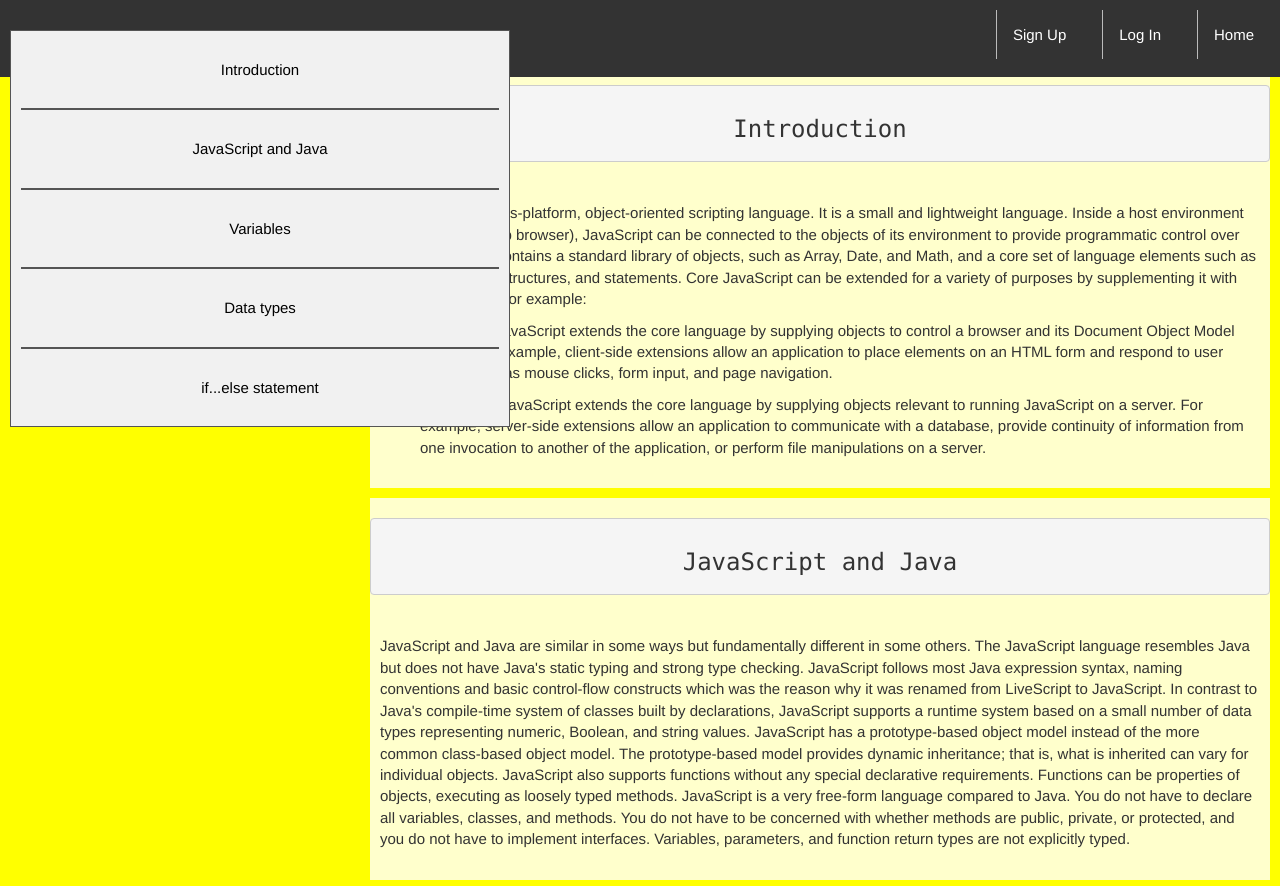
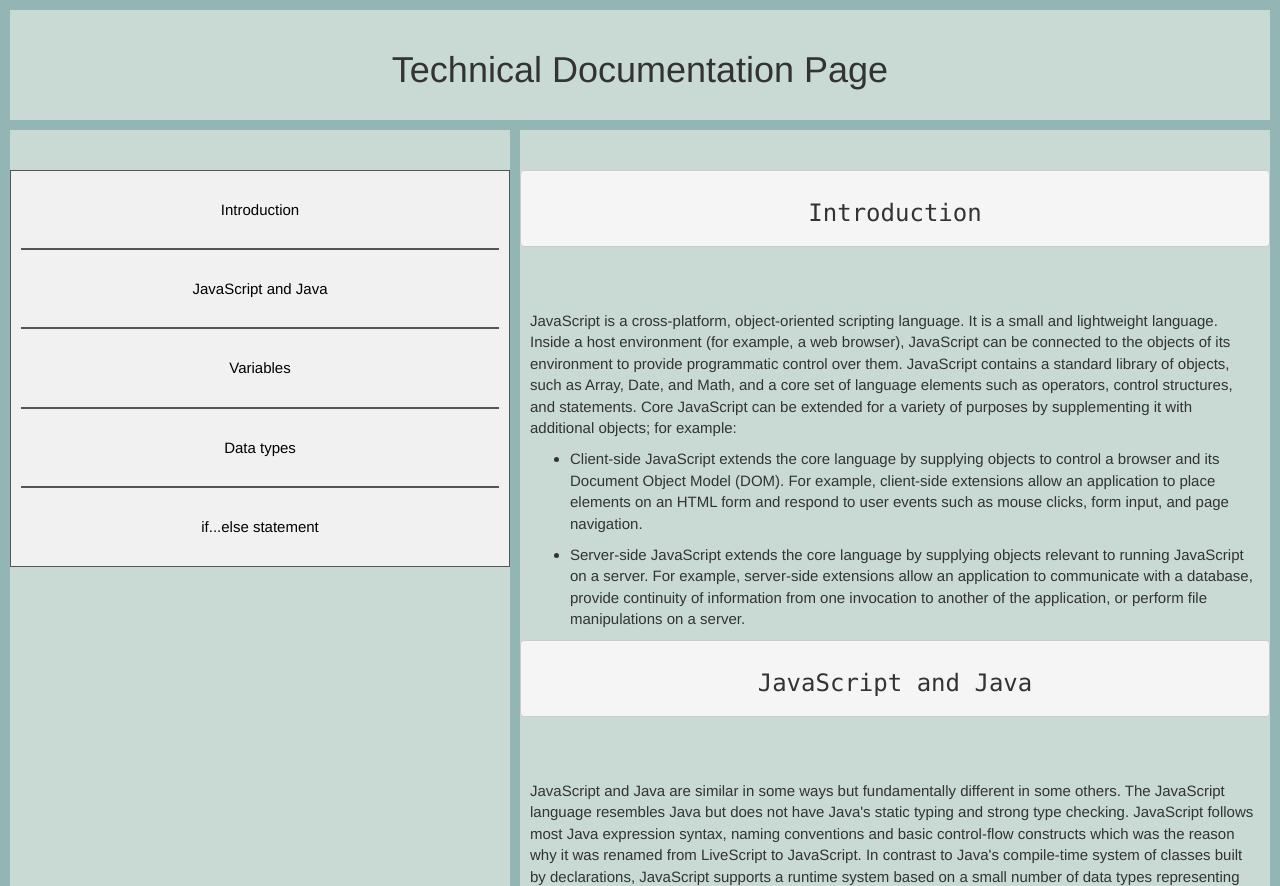
Before and after one commit to anngri-com/thechnical-document, a plain HTML site: page index.html in a window 1280 px wide. Shown: the top 886 px of the page. Drawn offline with nearby package versions, Linux system fonts and the light colour scheme.

Commit message:
grid fixed removed

```diff
--- a/css/styles.css
+++ b/css/styles.css
@@ -1,85 +1,47 @@
-.nav-top ul {
-  position: fixed;
-  width: 100%;
-  list-style-type: none;
-  margin: 0;
-  padding: 0;
-  overflow: hidden;
-  background-color: #333;
-}
-
-.nav-top li {
-  float: right;
-  border-left:1px solid #bbb;
-}
-
-.nav-top li:last-child {
-  border-left: none;
-  float: left;
-  font-size: 20px;
-}
-
-.nav-top li a {
-  display: block;
-  color: white;
-  text-align: center;
-  padding: 14px 16px;
-  text-decoration: none;
-}
-
 .grid-container {
   display: grid;
-  grid-template-columns: auto 900px;
+  grid-template-areas: 'myArea myArea myArea myArea myArea myArea'
+  'left left right right right right'
+  'bottom bottom bottom bottom bottom bottom';
   grid-gap: 10px;
+  background-color: #93b5b3;
   padding: 10px;
-  background-color: yellow;
 }
 
 .grid-container > div {
   background-color: rgba(255, 255, 255, 0.8);
   text-align: center;
   padding: 20px 0;
+  font-size: 30px;
+  background-color: #c8dad3;
+}
+
+.nav-top {
+  grid-area: myArea;
 }
 
 .nav {
-  grid-row: 1 / 6;
-  grid-column: 2 / 2;
+  grid-area: left;
+}
+
+.main {
+  grid-area: right;
+}
+
+.footer {
+  grid-area: bottom;
+}
+
+.footer p {
+  text-align: center;
 }
 
 .main-section1 {
-  grid-row: 1 / 2;
-  grid-column: 2 / 3;
-  margin-top: 55px;
+  margin-top: 20px;
 }
 
-.main-section2 {
-  grid-row: 2 / 3;
-  grid-column: 2 / 3;
-}
-
-.main-section3 {
-  grid-row: 3 / 4;
-  grid-column: 2 / 3;
-}
-
-.main-section4 {
-  grid-row: 4 / 5;
-  grid-column: 2 / 3;
-}
-
-.main-section5 {
-  grid-row: 5 / 6;
-  grid-column: 2 / 3;
-}
-
-.footer {
-  grid-row: 6 / 7;
-  grid-column: 2 / 3;
-}
-
-.nav {
+#navbar {
   list-style-type: none;
-  position: fixed;
   margin-top: 20px;
   padding: 0px;
   width: 500px;
@@ -88,7 +50,7 @@
   font-size: 20px;
 }
 
-.nav li a {
+#navbar li a {
   display: block;
   color: #000;
   padding: 8px 16px;
@@ -97,16 +59,16 @@
   margin-bottom: 20px;
 }
 
-.nav li {
+#navbar li {
   text-align: center;
   border-bottom: 2px solid #555;
 }
 
-.nav li:last-child {
+#navbar li:last-child {
   border-bottom:  none;
 }
 
-.nav li a:hover {
+#navbar li a:hover {
   background-color: #555;
   color: white;
 }
--- a/index.html
+++ b/index.html
@@ -8,22 +8,20 @@
     <script src="js/scripts.js"></script>
   </head>
   <body>
-    <div class="nav-top">
-      <ul id="nav-top">
-          <li><a href="#home">Home</a></li>
-          <li><a href="#news">Log In</a></li>
-          <li><a href="#contact">Sign Up</a></li>
-          <li class="nav-name"><a href="#about">Technical Documentation Page</a></li>
-      </ul>
+     <div class="grid-container"  id="main-doc">
+     <div class="nav-top">
+      <h1>Technical Documentation Page</h1>
     </div>
-    <div class="grid-container"  id="main-doc">
-      <ul class="nav" id="navbar">
+    <div class="nav">
+      <ul id="navbar">
         <li><a href="#Introduction">Introduction</a></li>
         <li><a href="#JavaScript">JavaScript and Java</a></li>
         <li><a href="#Variables">Variables</a></li>
         <li><a href="#Datatypes">Data types</a></li>
         <li><a href="#IfElse">if...else statement</a></li>
       </ul>
+    </div>
+    <div class="main">
       <div class="main-section1">
         <header id="Introduction">
           <pre><h3>Introduction</h3></pre><br>
@@ -100,9 +98,10 @@
         <p>If you need to use an assignment in a conditional expression, a common practice is to put additional parentheses around the assignment. For example:</p><br>
         <pre><code>if ((x = y)) { /* statements here */ }</code></pre><br>
       </div>
-      <footer class="footer">
+    </div>
+    <div class="footer">
         <strong><p>Created by Anna Gritsai for educational purposes || 2019</p></strong>
-      </footer>
+    </div>
     </div>
   </body>
 </html>
```
